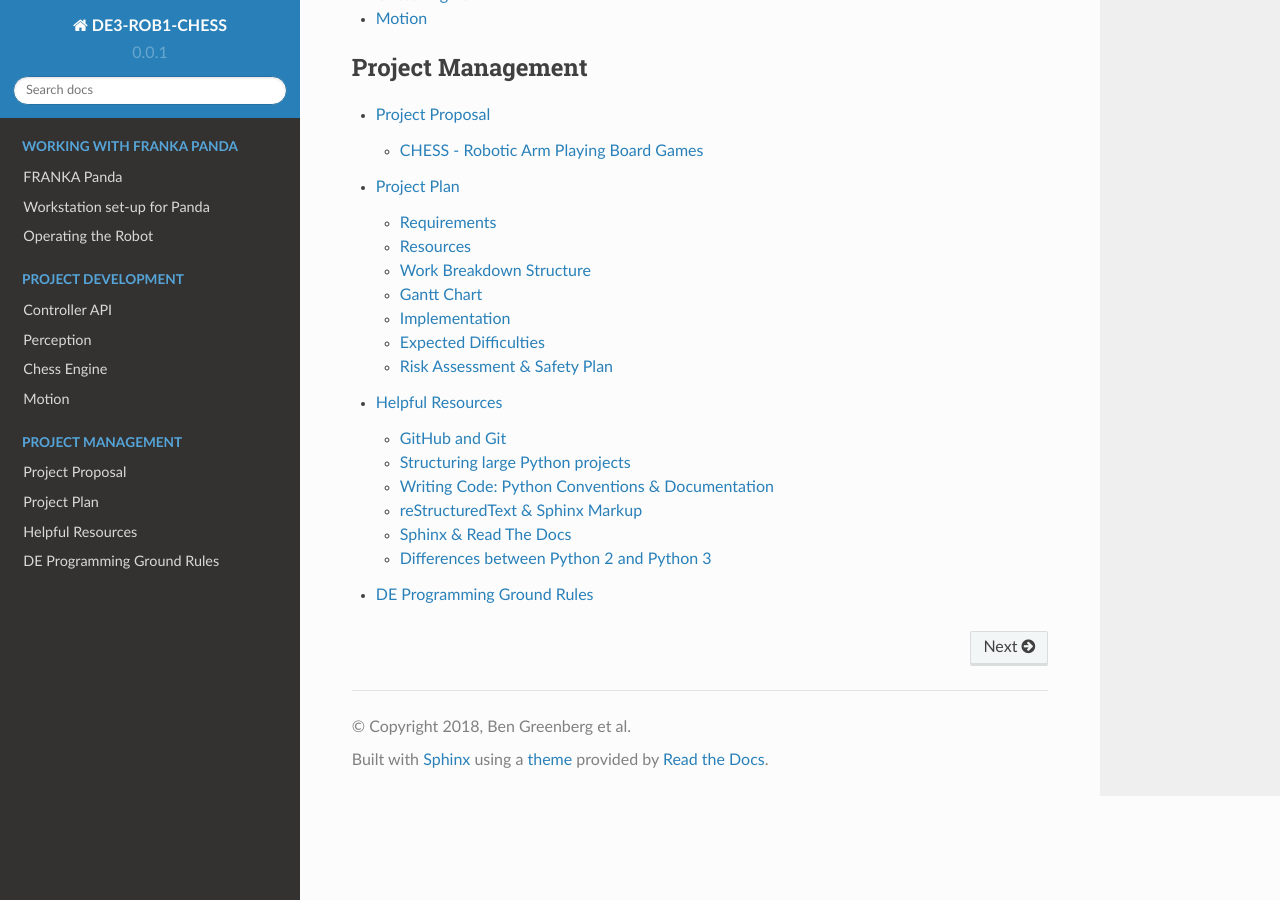
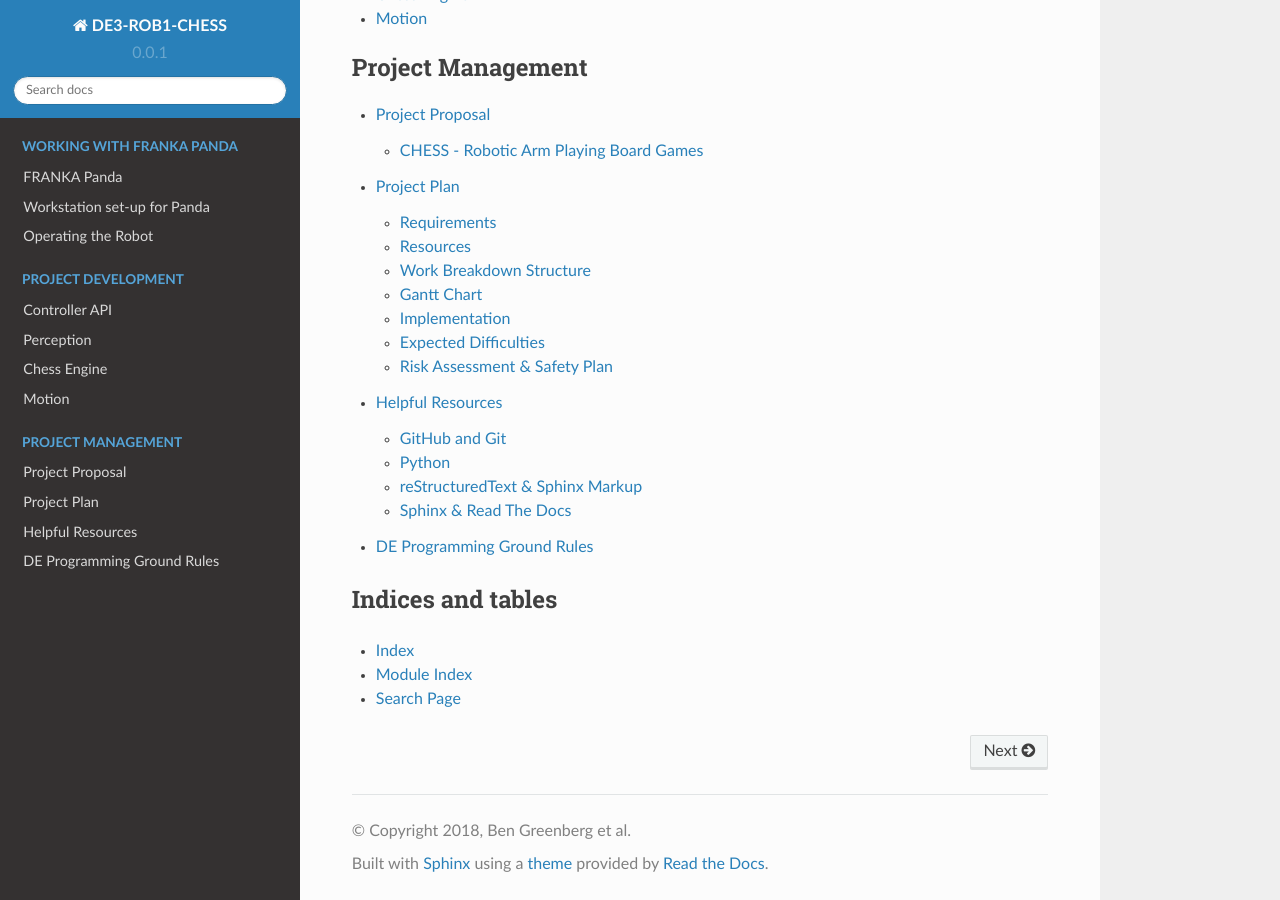
Before and after one commit to nebbles/DE3-ROB1-CHESS, a Sphinx documentation site: the page built from docs/source/index.rst, in a window 1280 px wide and 900 px high, scrolled down 1262 px. Built offline with Sphinx 7.4.7 and the Read the Docs theme 2.0.0, drawn with Linux system fonts in a browser that asks for light colours; formulas are drawn with MathJax 3.

Commit message:
rename resources and re-add Indices and tables to index

```diff
--- a/docs/source/index.rst
+++ b/docs/source/index.rst
@@ -46,5 +46,12 @@ Contents
 
    project-proposal
    project-plan
-   documentation
+   resources
    ground-rules
+
+Indices and tables
+==================
+
+* :ref:`genindex`
+* :ref:`modindex`
+* :ref:`search`
```
Also changed, not shown: docs/source/resources.rst (renamed from docs/source/documentation.rst, +16 -8 lines).
